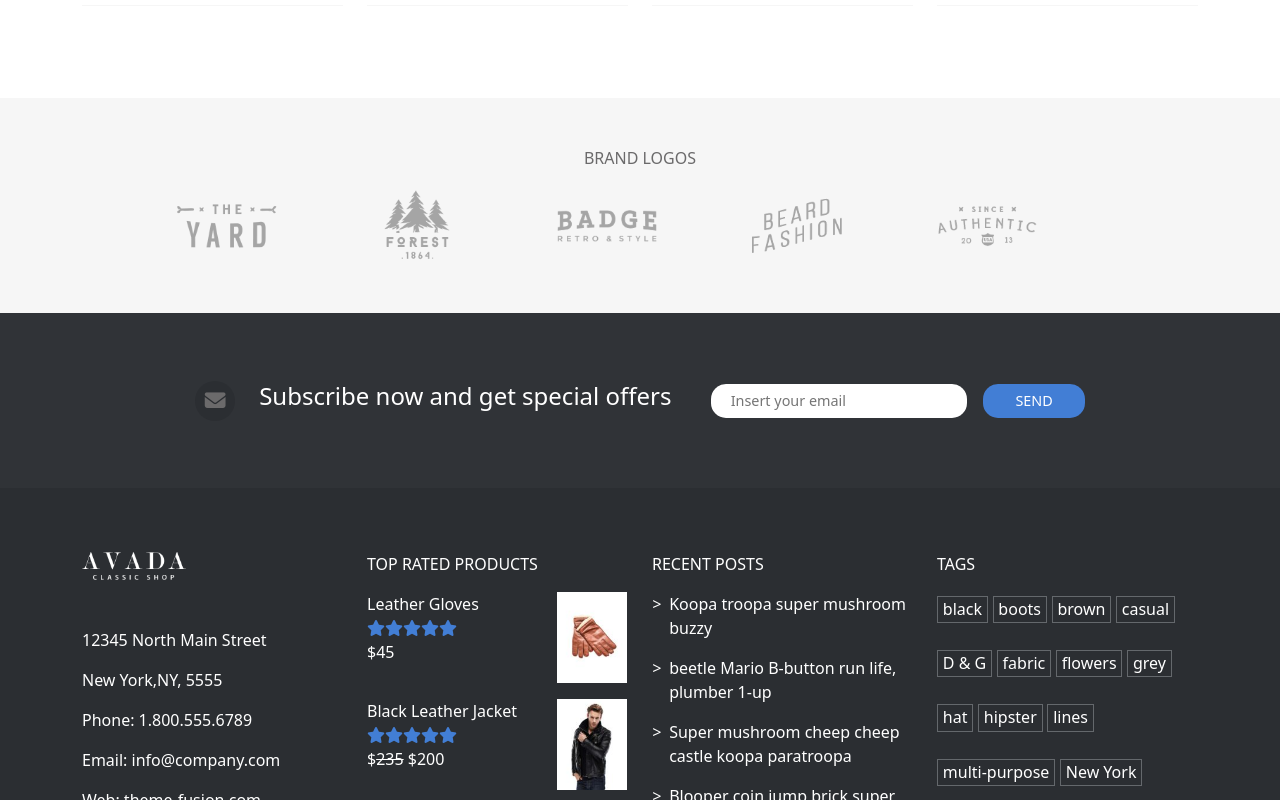
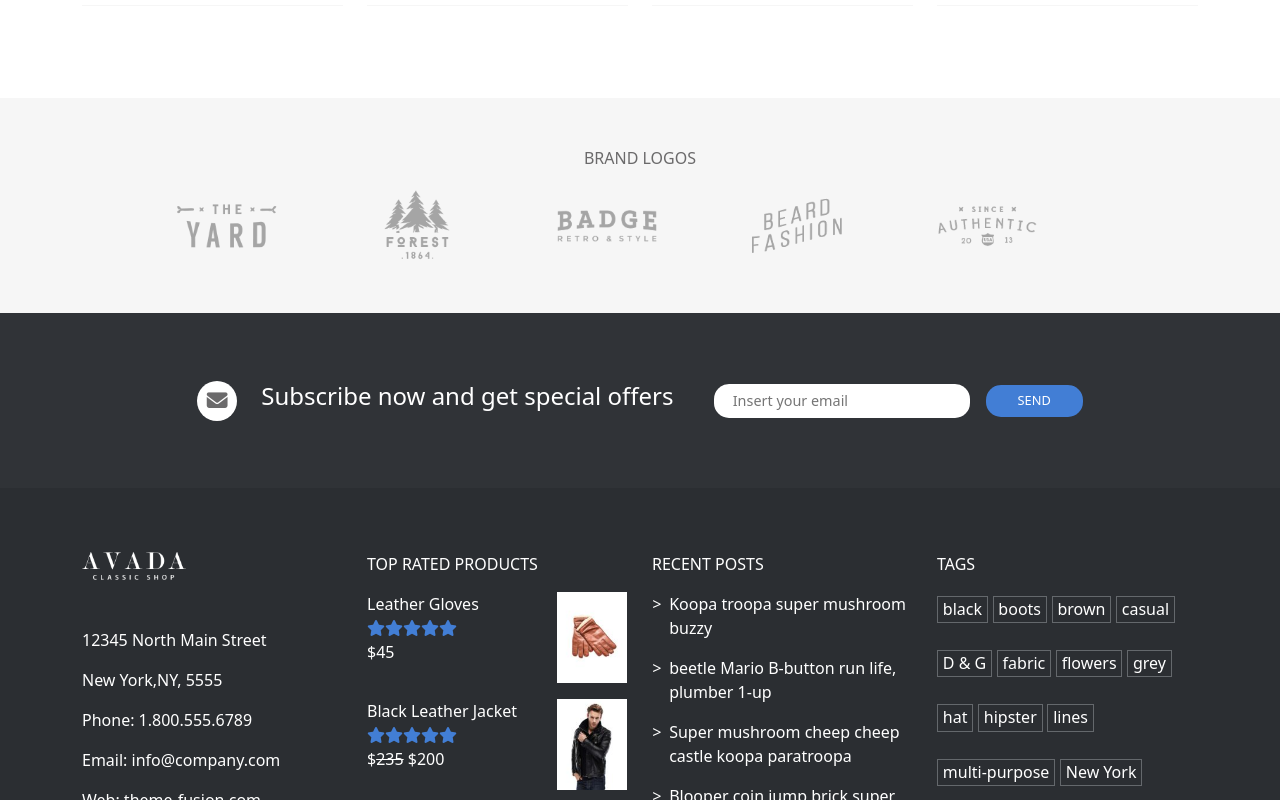
Before and after one commit to giovannilampis/proj-html-vuejs, a Vue app: page / in a window 1280 px wide. In both pictures the pointer is over the link 215 px from the left and 5603 px from the top of the page. Shown: the part 5203-6003 px from the top of the page. Built offline with nearby package versions, Linux system fonts and the light colour scheme.

Commit message:
change layout in some elements on :hover

```diff
--- a/src/components/SubscribeComp.vue
+++ b/src/components/SubscribeComp.vue
@@ -57,6 +57,10 @@ section {
     cursor: pointer;
 }
 
+.envelope_container:hover {
+    background-color: $white;
+}
+
 .fa-envelope {
     font-size: 1.3rem;
     position: absolute;
@@ -82,10 +86,14 @@ button {
     background-color: $havelock_blue;
     color: $white;
     border: none;
-    font-size: 0.9rem;
+    font-size: 0.8rem;
     padding: 0.4rem 2rem;
     border-radius: 15px;
     text-transform: uppercase;
 }
 
+button:hover {
+    background-color: $bright_turquoise;
+}
+
 </style>
--- a/src/components/TestimonialsComp.vue
+++ b/src/components/TestimonialsComp.vue
@@ -24,7 +24,7 @@ export default {
         autoScroll(){
             setInterval( () => {
                 this.changePerson()
-            }, 2000 )
+            }, 3000 )
         }
 
     },
--- a/src/components/TopFooterComp.vue
+++ b/src/components/TopFooterComp.vue
@@ -135,7 +135,7 @@ span.tag-style:hover {
 }
 
 .rated_item_name:hover, .post_title:hover {
-    color: $bright_turquoise;
+    color: $havelock_blue;
     cursor: pointer;
 }
 
```
